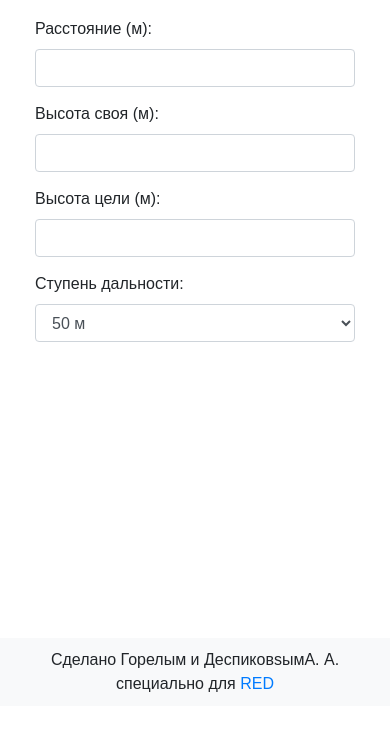
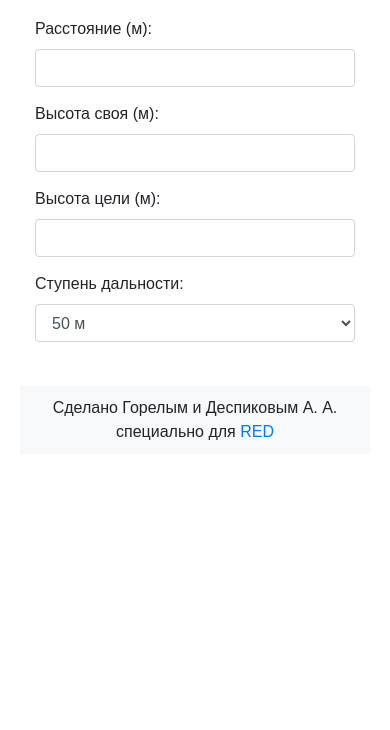
Before and after one commit to dEspiseon/calcART, a website: page public/index.html in a window 390 px wide. Shown: the part 138-868 px from the top of the page. Before the commit the page ends 844 px from the top, so only its background shows below. Drawn offline with nearby package versions, Linux system fonts and the light colour scheme.

Commit message:
no message

```diff
--- a/public/index.html
+++ b/public/index.html
@@ -10,6 +10,10 @@
       body {
           font-family: Arial, sans-serif;
           margin: 20px;
+          display: flex;
+          flex-direction: column;
+          min-height: 100vh; /* чтобы подвал всегда был внизу страницы */
+          position: relative; /* чтобы подвал можно было абсолютно позиционировать относительно body */
       }
       h2 {
           margin-bottom: 20px;
@@ -23,15 +27,21 @@
       .error {
           color: red;
       }
+      /* Стили для подвала */
       footer {
           text-align: center;
           padding: 10px;
           background-color: #f8f9fa;
-            margin-top: auto; /* подвал всегда внизу */
           width: 100%; /* чтобы подвал был по ширине контейнера */
-            position: fixed;
+          position: absolute;
           bottom: 0;
           left: 0;
+      }
+      @media (max-width: 576px) {
+          footer {
+              position: static; /* если мешает на мобильных, делаем позицию обычной */
+              margin-top: 20px; /* добавляем отступ сверху, чтобы не сливался с контентом */
+          }
       }
   </style>
 </head>
@@ -147,7 +157,7 @@
         };
     </script>
         <footer>
-          Сделано Горелым и ДеспиковsымА. А. специально для  <a href="https://discord.gg/PPejvNZ4qk">RED</a>
+          Сделано Горелым и Деспиковым А. А. специально для  <a href="https://discord.gg/PPejvNZ4qk">RED</a>
       </footer>
 </body>
 </html>
```
Lines whose indentation alone changed are shown as unchanged.
